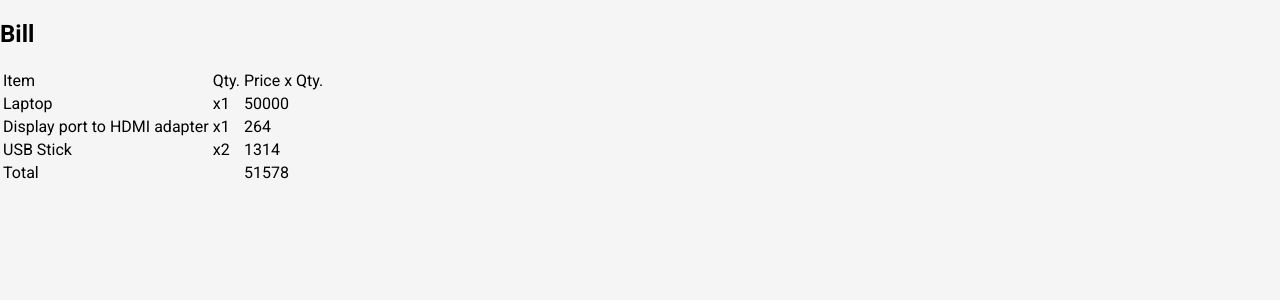
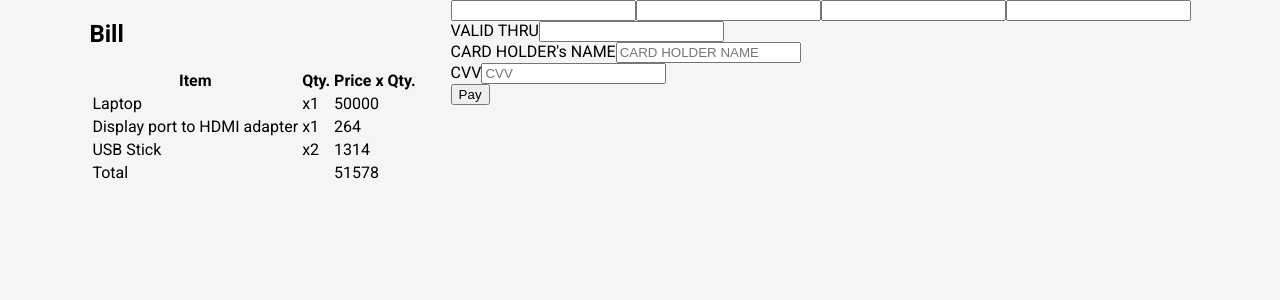
Before and after one commit to dipeshhhh/DailyUI, a React (Create React App) app: page /credit-card-checkout in a window 1280 px wide. Shown: the top 300 px of the page. Built offline with nearby package versions, Linux system fonts and the light colour scheme.

Commit message:
Save: minor changes in credit card checkout page

```diff
--- a/src/Challanges/002_CreditCardCheckout/CreditCardCheckout.css
+++ b/src/Challanges/002_CreditCardCheckout/CreditCardCheckout.css
@@ -1,4 +1,9 @@
 .credit-card-checkout-main{
+  display: flex;
+  flex-direction: row;
+  flex-wrap: wrap;
+  justify-content: center;
+  gap: 32px;
   height: 100%;
   width: 100%;
 }
--- a/src/Challanges/002_CreditCardCheckout/CreditCardCheckout.js
+++ b/src/Challanges/002_CreditCardCheckout/CreditCardCheckout.js
@@ -1,5 +1,5 @@
 import React from 'react';
-import './CreditCardCheckout';
+import './CreditCardCheckout.css';
 
 function CreditCardCheckout() {
 
@@ -34,9 +34,9 @@ function CreditCardCheckout() {
           (<table>
             <thead>
               <tr>
-                <td>Item</td>
-                <td>Qty.</td>
-                <td>Price x Qty.</td>
+                <th>Item</th>
+                <th>Qty.</th>
+                <th>Price x Qty.</th>
               </tr>
             </thead>
             <tbody>
@@ -64,7 +64,71 @@ function CreditCardCheckout() {
             - position fixed to the top right section (i.e. stays there)
       */}
       <section className='credit-card-box'>
-
+        <form className='credit-card-input'>
+          <section>
+            <div id='credit-card-number-input-box'>
+              <input
+                id='credit-card-number-part-1'
+                name='credit-card-number'
+                type='number'
+                size='4'
+                maxLength='4'
+                required
+              />
+              <input
+                id='credit-card-number-part-2'
+                name='credit-card-number'
+                type='number'
+                size='4'
+                maxLength='4'
+                required
+              />
+              <input
+                id='credit-card-number-part-3'
+                name='credit-card-number'
+                type='number'
+                size='4'
+                maxLength='4'
+                required
+              />
+              <input
+                id='credit-card-number-part-4'
+                name='credit-card-number'
+                type='number'
+                size='4'
+                maxLength='4'
+                required
+              />
+            </div>
+            <div id='credit-card-expiry-date-input-box'>
+              <label for='credit-card-expiry-date'>VALID THRU</label>
+              <input
+                id='credit-card-expiry-date'
+                type='number'
+                required
+              />
+            </div>
+            <div id='credit-card-holder-name-input-box'>
+              <label for='credit-card-holder-name'>CARD HOLDER's NAME</label>
+              <input
+                id='credit-card-holder-name'
+                type='text'
+                placeholder='CARD HOLDER NAME'
+                required
+              />
+            </div>
+            <div id='credit-card-cvv-input-box'>
+              <label for='credit-card-cvv'>CVV</label>
+              <input
+                id='credit-card-cvv'
+                type='number'
+                placeholder='CVV'
+                required
+              />
+            </div>
+          </section>
+          <button type='submit' > Pay </button>
+        </form>
       </section>
     </div>
   )
```
